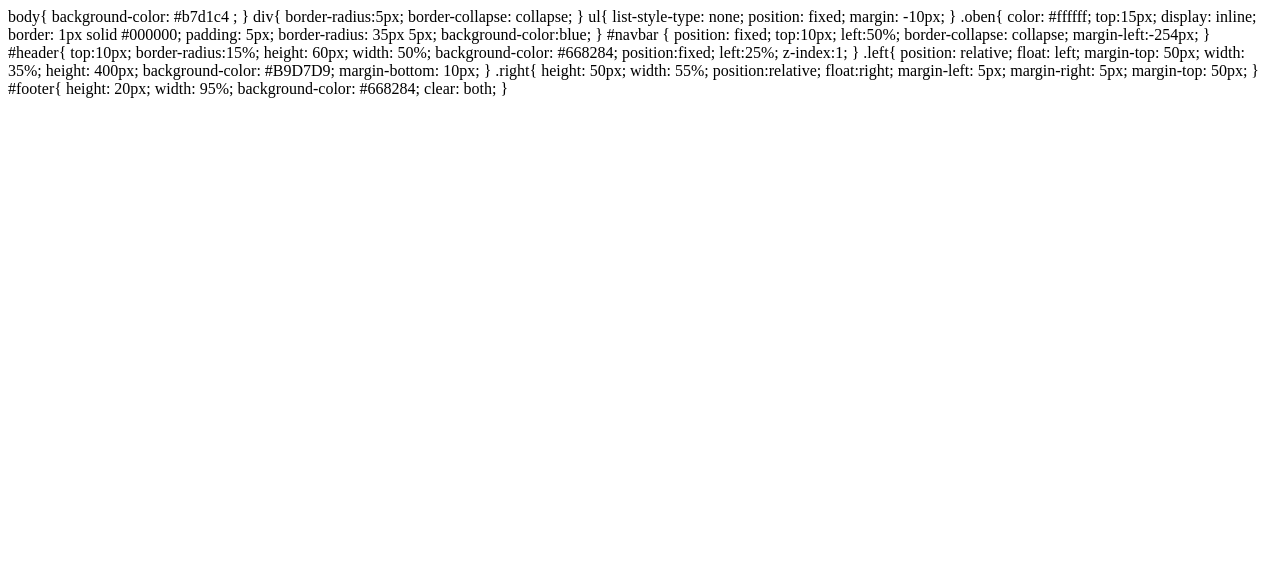
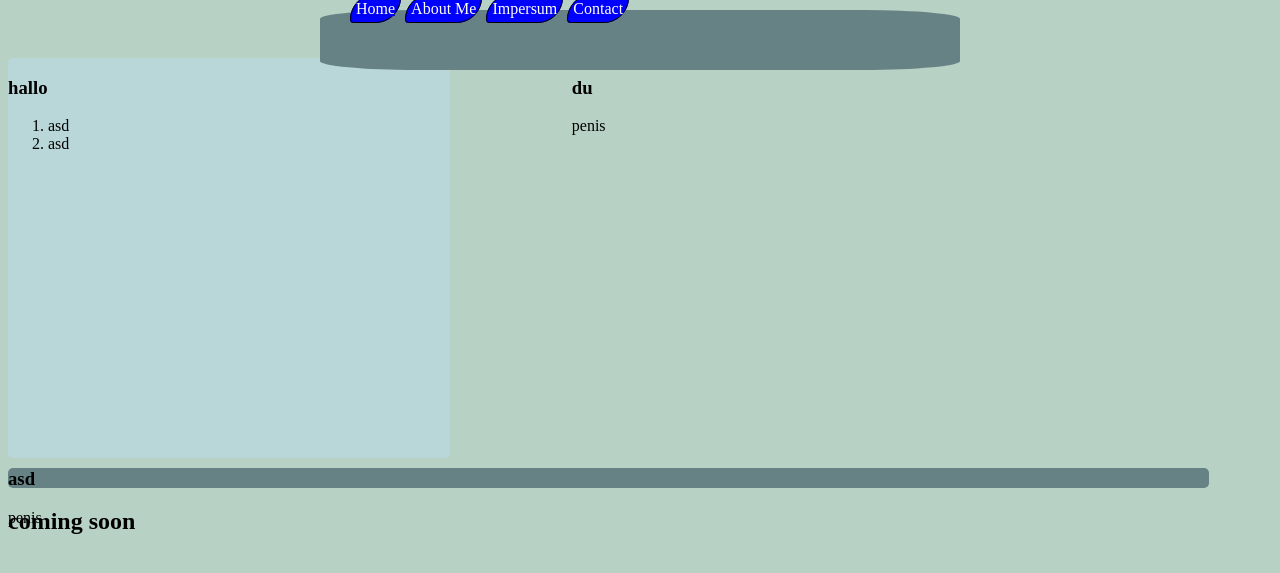
Before and after one commit to nasenbaer99/IBS, a PHP site: page / in a window 1280 px wide. Shown: the top 573 px of the page. Run offline with PHP 8.4, Linux system fonts and the light colour scheme.

Commit message:
erste version

```diff
--- a/index.php
+++ b/index.php
@@ -1,3 +1,8 @@
+<!DOCTYPE html>
+<html>
+	<head>
+		<style type="text/css">
+
 
 	body{
  background-color: #b7d1c4 ;
@@ -66,3 +71,39 @@ ul{
 	background-color: #668284;
 	clear: both;
 }
+
+
+
+
+		</style>
+
+		<title>Der unglaubliche Luca Spindler</title>
+	</head>
+	<body>
+
+	<div id="header">
+
+				<ul><a href="http://www.nfl.com/">
+					<li class="oben">Home</li></a>
+					<li class="oben">About Me</li>
+					<li class="oben">Impersum</li>
+					<li class="oben">Contact</li>
+				</ul>
+	</div>
+
+
+
+	<div class="left">
+	<h3> hallo</h3>
+	<ol>
+	    <li>asd</li>
+	    <li>asd</li>
+	</ol>
+	</div>
+	<div class="right"> <h3> du </h3><p>penis</p> </div>
+	<div id="footer"> <h3>asd</h3><p>penis</p> </div>
+	<h2>coming soon</h2>
+
+
+	</body>
+</html>
```
